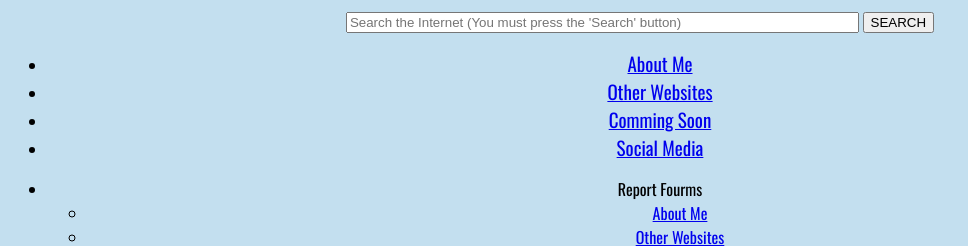
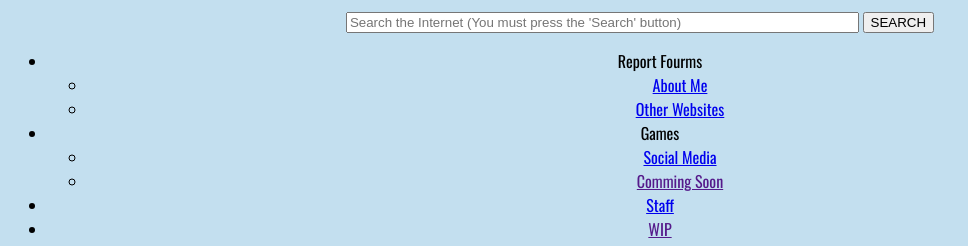
Before and after one commit to moo3oo3oo3/moo3oo3oo3.github.io, a plain HTML site: page index.html in a window 1280 px wide. Shown: the top 246 px of the page, without its empty margins (0-968 px from the left). Drawn offline with nearby package versions, Linux system fonts and the light colour scheme.

Commit message:
Update index.html

```diff
--- a/index.html
+++ b/index.html
@@ -35,24 +35,7 @@
             </form>
             <div class="tfclear"></div>
         </div>
-        <!-- HTML for navigation bbar-->
-        <div id="navbar">
-            <ul>
-                <li><a href="http://moo3oo3oo3.github.io/AboutMe.html" style="font-size: 19px;">About Me</a>
-
-                </li>
-                <li><a href="http://moo3oo3oo3.github.io/hub2.html" style="font-size: 19px;">Other Websites</a>
-
-                </li>
-                <li><a href="#" style="font-size: 19px;">Comming Soon</a>
-
-                </li>
-                <li><a href="http://moo3oo3oo3.github.io/SocialMedia.html" style="font-size: 19px;">Social Media</a>
-
-                </li>
-            </ul>
-        </div>
-
+        <!-- HTML for navigation bar-->
         <ul id="navbar">
             <li><a>Report Fourms</a>
 
```
